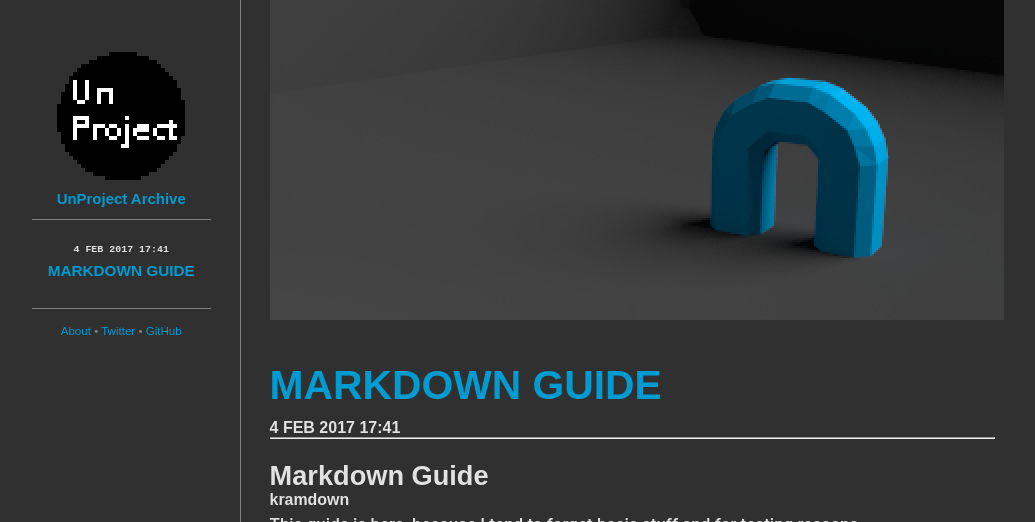
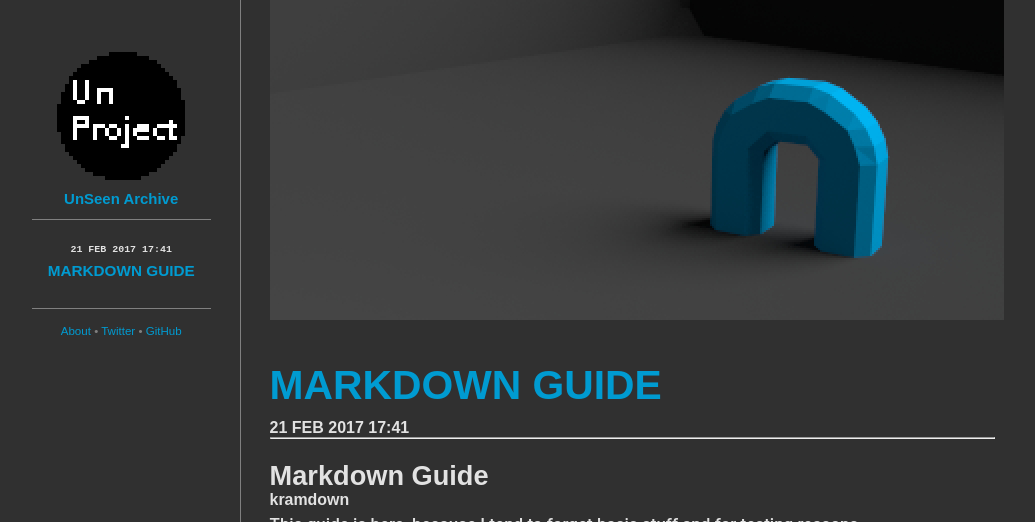
Before and after one commit to bottled-ant/UnSeen, a Jekyll site: the page built from _posts/2017-02-21-17-41-markdown-guide.md, in a window 1280 px wide. Shown: the top 522 px of the page, without its empty margins (118-1153 px from the left). Built offline with Jekyll 4.4.1, drawn with Linux system fonts in a browser that asks for light colours; some web fonts are replaced; some of the changed text lies outside the part shown.

Commit message:
fix all links for new site

```diff
--- a/_config.yml
+++ b/_config.yml
@@ -2,8 +2,8 @@
 name: UnProject
 markdown: kramdown
 highlighter: rouge
-description: UnProject Archive
-url: "https://bottled-ant.github.io/blog"
+description: UnSeen Archive
+url: "https://bottled-ant.github.io/UnSeen"
 baseurl: /blog
 
 exclude: [LICENCE, CNAME, README.md, .gitignore, Gemfile, Gemfile.lock]
--- a/_includes/post.html
+++ b/_includes/post.html
@@ -1,10 +1,10 @@
 <div class="content" id="home">
   <div id="sidebar-button">
-    <img src="https://bottled-ant.github.io/blog/images/sidebar-button.png">
+    <img src="https://bottled-ant.github.io/UnSeen/images/sidebar-button.png">
   </div>
   <div id="post-info">
     <div id="cover-photo-container">
-      <img id="cover-photo" src="https://bottled-ant.github.io/blog/images/{{ page.cover }}">
+      <img id="cover-photo" src="https://bottled-ant.github.io/UnSeen/images/{{ page.cover }}">
     </div>
     <div id="info-container">
       <h1 id="title">{{ page.title }}</h1>
--- a/_layouts/default.html
+++ b/_layouts/default.html
@@ -3,33 +3,33 @@
   <head>
       <meta charset="utf-8">
       <meta http-equiv="X-UA-Compatible" content="IE=edge,chrome=1">
-      <title>UnProject - {{ page.title }}</title>
+      <title>UnSeen - {{ page.title }}</title>
       <meta name="viewport" content="width=device-width">
 
       <!-- syntax highlighting CSS -->
       <!-- https://bottled-ant.github.io/blog/ -->
-      <link rel="stylesheet" href="https://bottled-ant.github.io/blog/css/syntax.css">
+      <link rel="stylesheet" href="https://bottled-ant.github.io/UnSeen/css/syntax.css">
 
       <!-- Custom CSS -->
-      <link rel="stylesheet" href="https://bottled-ant.github.io/blog/css/main.css">
+      <link rel="stylesheet" href="https://bottled-ant.github.io/UnSeen/css/main.css">
 
       <!-- Responsive CSS -->
-      <link rel="stylesheet" href="https://bottled-ant.github.io/blog/css/responsive.css">
+      <link rel="stylesheet" href="https://bottled-ant.github.io/UnSeen/css/responsive.css">
 
       <!-- Google Fonts -->
       <link href='https://fonts.googleapis.com/css?family=Droid+Sans+Mono:300,400,700' rel='stylesheet' type='text/css'>
       <link href='https://fonts.googleapis.com/css?family=Roboto:300,400,700' rel='stylesheet' type='text/css'>
 
       <!-- Favicon -->
-      <link rel="icon" type="image/png" href="https://bottled-ant.github.io/blog/favicon.png">
+      <link rel="icon" type="image/png" href="https://bottled-ant.github.io/UnSeen/favicon.png">
 
   </head>
   <body>
     <div class="site">
       <div class="sidebar" id="sidebar">
         <div class="header">
-          <h1 class="title"><a href="https://bottled-ant.github.io/blog/"><img id="logo" src="https://bottled-ant.github.io/blog/images/logo.png"></a></h1>
-          <span class="tagline">UnProject Archive</span>
+          <h1 class="title"><a href="https://bottled-ant.github.io/UnSeen/"><img id="logo" src="https://bottled-ant.github.io/UnSeen/images/logo.png"></a></h1>
+          <span class="tagline">UnSeen Archive</span>
         </div>
         <div class="posts">
           <ul class="posts-list">
@@ -45,7 +45,7 @@
         </div>
         <div class="footer">
           <span id="footer-links">
-            <a href="https://bottled-ant.github.io/blog/ABOUT.html" class="footer-link">About</a> <span class="separator">&bull;</span>
+            <a href="https://bottled-ant.github.io/UnSeen/ABOUT.html" class="footer-link">About</a> <span class="separator">&bull;</span>
             <a href="https://twitter.com/bottled_antonio" class="footer-link">Twitter</a> <span class="separator">&bull;</span>
             <a href="https://github.com/bottled-ant" class="footer-link">GitHub</a>
           </span>
@@ -55,6 +55,6 @@
         {{ content }}
 
     </div>
-    <script src="https://bottled-ant.github.io/blog/scripts/responsive.js" type="text/javascript"></script>
+    <script src="https://bottled-ant.github.io/UnSeen/scripts/responsive.js" type="text/javascript"></script>
   </body>
 </html>
--- a/_posts/2017-02-04-17-41-markdown-guide.md
+++ b/_posts/2017-02-21-17-41-markdown-guide.md
@@ -2,7 +2,7 @@
 layout: post
 title: Markdown Guide
 cover: guide.jpg
-date:   2017-02-04 17:41:00
+date:   2017-02-21 17:41:00
 categories: posts
 ---
 
```
Also changed, not shown: README.md.
